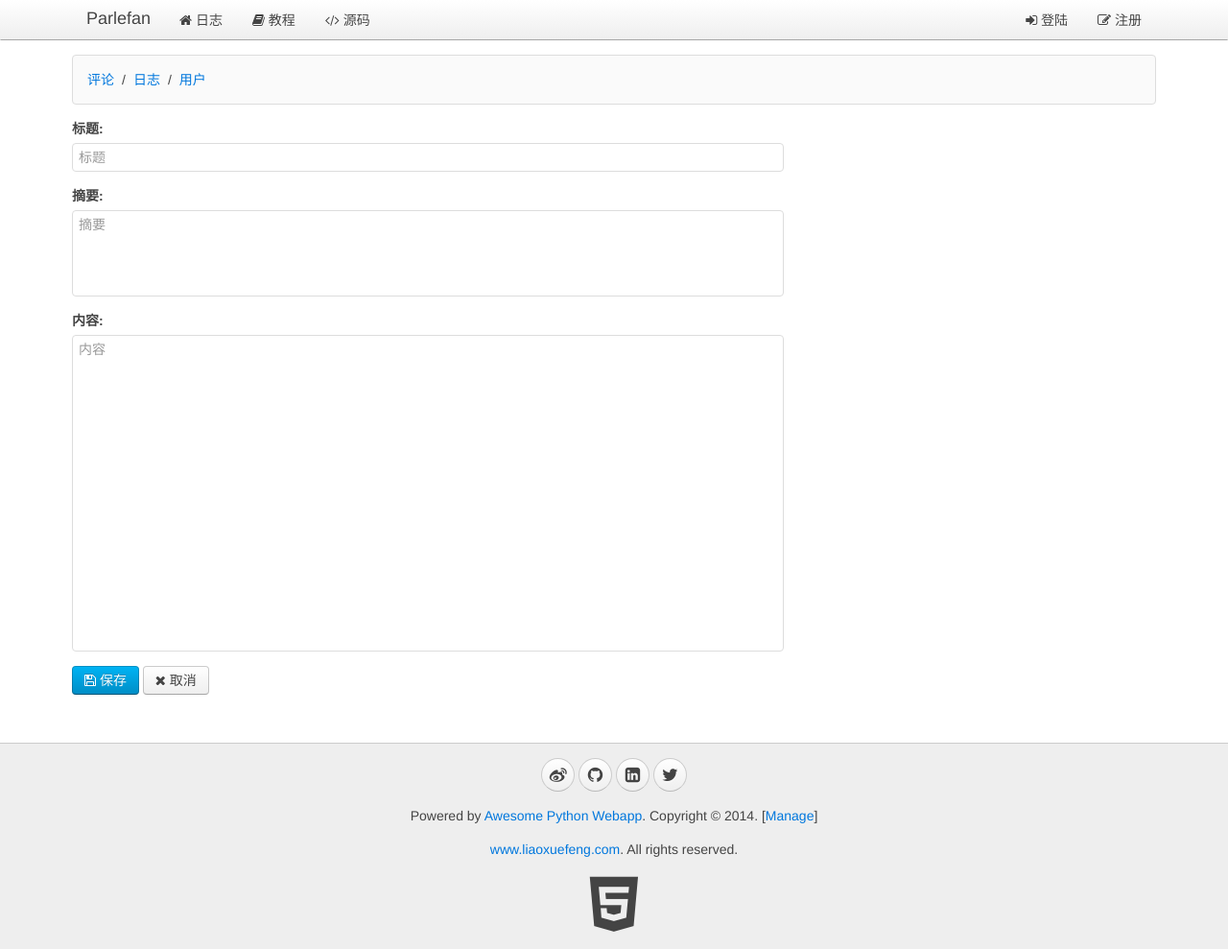
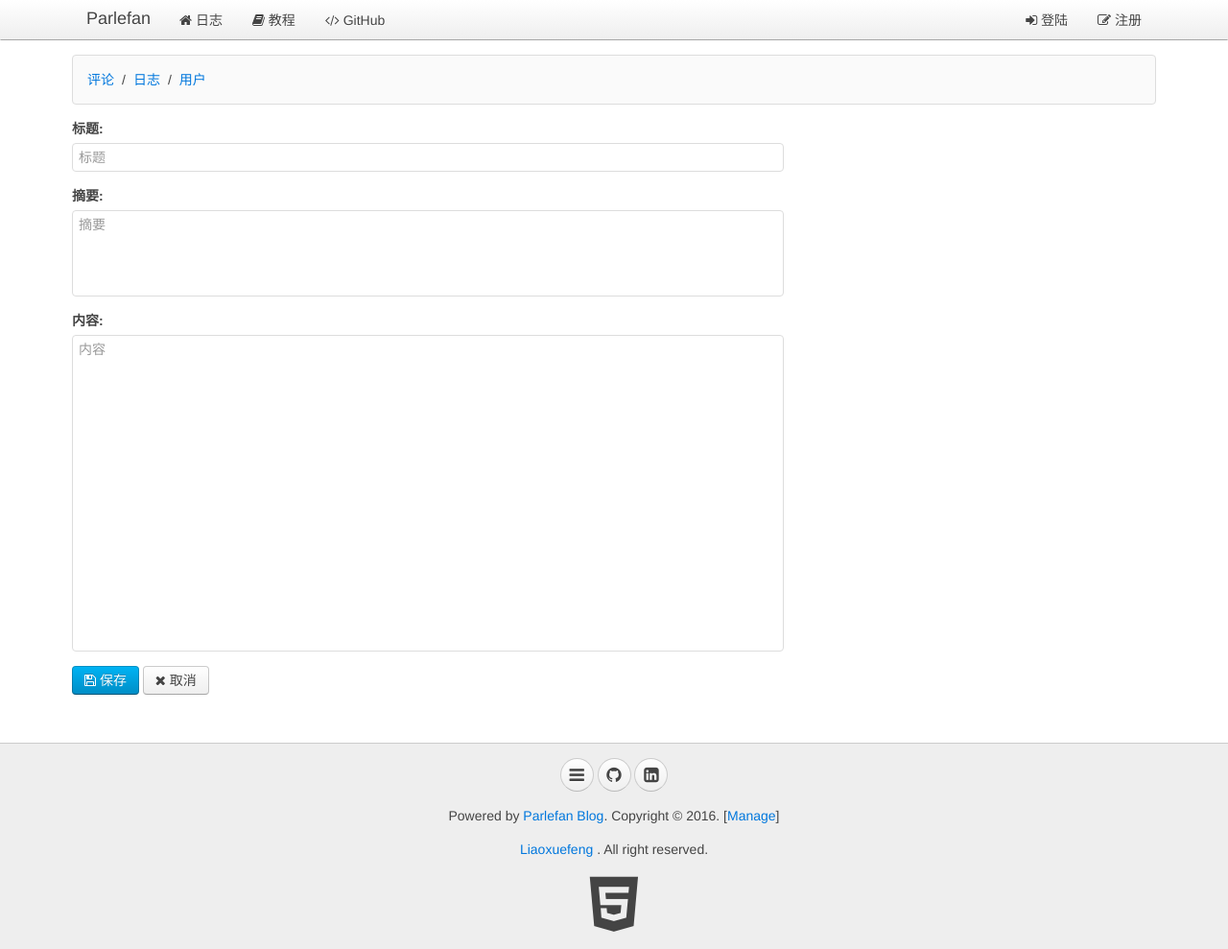
Before and after one commit to ChaoPei/pyweb, a Python web app: template www/templates/manage_blog_edit.html in a window 1280 px wide. Shown: the whole page at 96% size. Run offline with Jinja, Linux system fonts and the light colour scheme; the template is opened without the code that fills it, so the values that code supplies are empty.

Commit message:
do some change

```diff
--- a/www/templates/__base__.html
+++ b/www/templates/__base__.html
@@ -16,6 +16,7 @@
     </ul>
 {% endmacro %}
 -->
+
 <html>
 <head>
     <meta charset="utf-8" />
@@ -39,7 +40,7 @@
             <ul class="uk-navbar-nav">
                 <li data-url="blogs"><a href="/"><i class="uk-icon-home"></i> 日志</a></li>
                 <li><a target="_blank" href="http://www.liaoxuefeng.com/wiki/0014316089557264a6b348958f449949df42a6d3a2e542c000"><i class="uk-icon-book"></i> 教程</a></li>
-                <li><a target="_blank" href="https://github.com/Parlefan/Python3-BlogWeb"><i class="uk-icon-code"></i> 源码</a></li>
+                <li><a target="_blank" href="https://github.com/Parlefan/Python3-BlogWeb"><i class="uk-icon-code"></i> GitHub</a></li>
             </ul>
             <div class="uk-navbar-flip">
                 <ul class="uk-navbar-nav">
@@ -48,7 +49,7 @@
                         <a href="#0"><i class="uk-icon-user"></i> {{ __user__.name }}</a>
                         <div class="uk-dropdown uk-dropdown-navbar">
                             <ul class="uk-nav uk-nav-navbar">
-                                <li><a href="/signout"><i class="uk-icon-sign-out"></i> 登出</a></li>
+                                <li><a href="/signout"><i class="uk-icon-sign-out"></i> 退出</a></li>
                             </ul>
                         </div>
                     </li>
@@ -74,13 +75,12 @@
         <div class="uk-container uk-container-center uk-text-center">
             <div class="uk-panel uk-margin-top uk-margin-bottom">
                 <p>
-                    <a target="_blank" href="http://weibo.com/liaoxuefeng" class="uk-icon-button uk-icon-weibo"></a>
-                    <a target="_blank" href="https://github.com/michaelliao" class="uk-icon-button uk-icon-github"></a>
-                    <a target="_blank" href="http://www.linkedin.com/in/liaoxuefeng" class="uk-icon-button uk-icon-linkedin-square"></a>
-                    <a target="_blank" href="https://twitter.com/liaoxuefeng" class="uk-icon-button uk-icon-twitter"></a>
+                    <a target="_blank" href="http://blog.csdn.net/gvfdbdf" class="uk-icon-button uk-icon-bars"></a>
+                    <a target="_blank" href="https://github.com/Parlefan" class="uk-icon-button uk-icon-github"></a>
+                    <a target="_blank" href="http://www.linkedin.com/in/chao-pei-aa1311108?trk=nav_responsive_tab_profile" class="uk-icon-button uk-icon-linkedin-square"></a>
                 </p>
-                <p>Powered by <a href="http://awesome.liaoxuefeng.com">Awesome Python Webapp</a>. Copyright &copy; 2014. [<a href="/manage/" target="_blank">Manage</a>]</p>
-                <p><a href="http://www.liaoxuefeng.com/" target="_blank">www.liaoxuefeng.com</a>. All rights reserved.</p>
+                <p>Powered by <a href="http://127.0.0.1:9000/">Parlefan Blog</a>. Copyright &copy; 2016. [<a href="/manage/" target="_blank">Manage</a>]</p>
+                <p><a href="http//www.liaoxuefeng.com/" target="_blank"> Liaoxuefeng </a>. All right reserved.</p>
                 <a target="_blank" href="http://www.w3.org/TR/html5/"><i class="uk-icon-html5" style="font-size:64px; color: #444;"></i></a>
             </div>
 
--- a/www/templates/signin.html
+++ b/www/templates/signin.html
@@ -44,7 +44,7 @@ $(function() {
 <body class="uk-height-1-1">
     <div class="uk-vertical-align uk-text-center uk-height-1-1">
         <div class="uk-vertical-align-middle" style="width: 320px">
-            <p><a href="/" class="uk-icon-button"><i class="uk-icon-html5"></i></a> <a href="/">Awesome Python Webapp</a></p>
+            <p><a href="/" class="uk-icon-button"><i class="uk-icon-html5"></i></a> <a href="/">Parlefan Blog</a></p>
             <form id="vm" v-on="submit: submit" class="uk-panel uk-panel-box uk-form">
                 <div class="uk-alert uk-alert-danger uk-hidden"></div>
                 <div class="uk-form-row">
```
Also changed, not shown: www/templates/blogs.html (+2 -5 lines).
